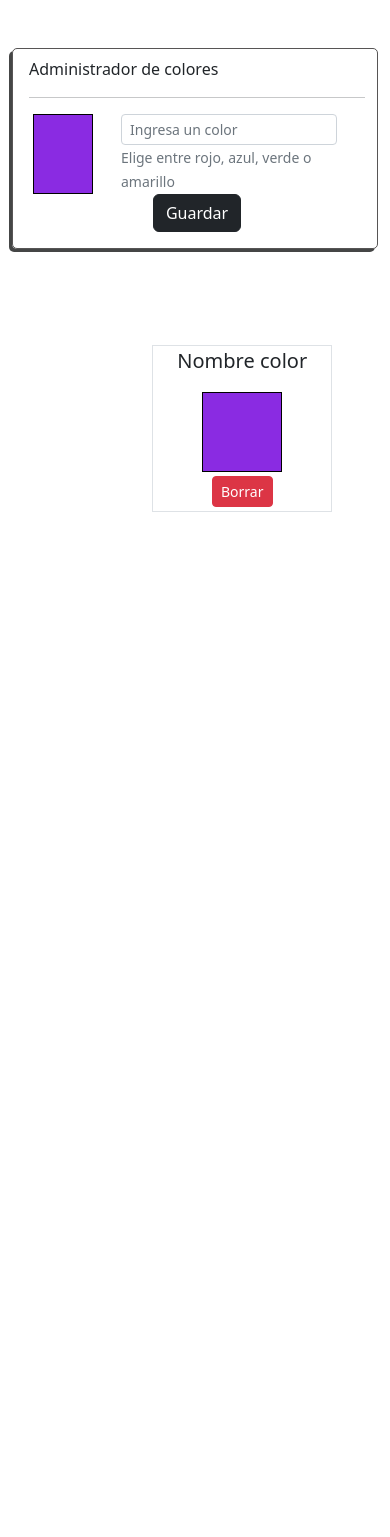
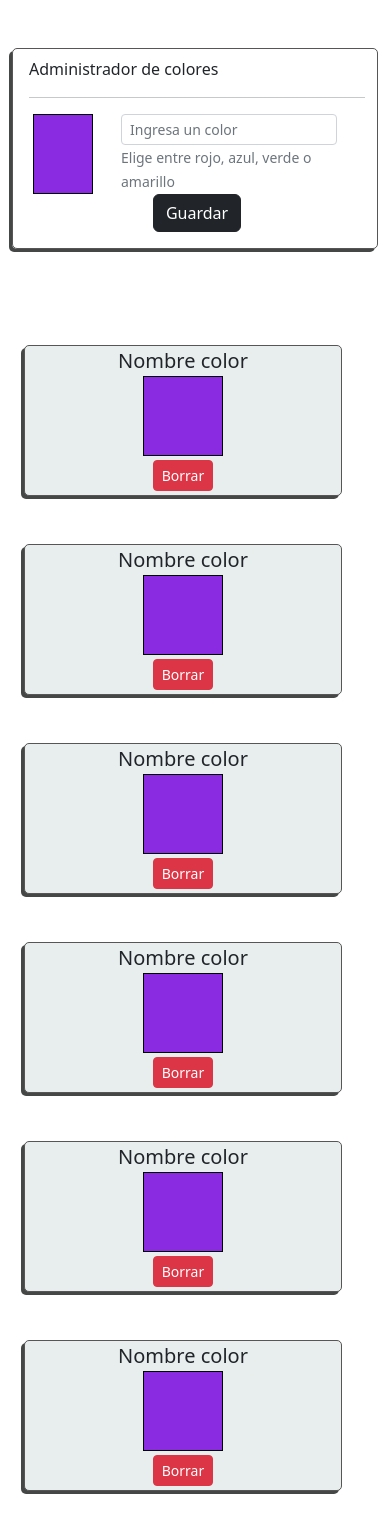
Before and after one commit to agustines82/TpReact6-paletaColores, a React (Create React App) app: page / in a window 390 px wide. Shown: the top 1537 px of the page. Before the commit the page ends 844 px from the top, so only its background shows below. Built offline with nearby package versions, Linux system fonts and the light colour scheme.

Commit message:
maquetado del proyecto completamente responsive

```diff
--- a/src/App.css
+++ b/src/App.css
@@ -9,6 +9,9 @@ form {
     border: thin solid black;
     background-color: blueviolet;
 }
-.w-20 {
-    width: 180px;
+.cardColor {
+    background-color: rgb(232, 238, 238);
+    border: thin solid #575555;
+    box-shadow: -3px 3px rgb(69, 70, 70);
+    border-radius: 5px;
 }
--- a/src/components/Color.jsx
+++ b/src/components/Color.jsx
@@ -1,11 +1,90 @@
 import React from "react";
 import Button from "react-bootstrap/Button";
+import "../App.css";
 const Color = () => {
     return (
         <>
-            <div className="col-3 mt-5">
-                <article className="d-flex flex-column border justify-content-center align-items-center w-20">
-                    <p className="lead">Nombre color</p>
+            <div className="col-12 col-md-4 col-lg-3 mt-5">
+                <article className="d-flex flex-column align-items-center cardColor">
+                    <p className="lead m-0">Nombre color</p>
+                    <aside>
+                        <div className="muestra"></div>
+                    </aside>
+                    <aside className="my-1">
+                        <Button variant="danger" type="submit" size="sm">
+                            Borrar
+                        </Button>
+                    </aside>
+                </article>
+            </div>
+            <div className="col-12 col-md-4 col-lg-3 mt-5">
+                <article className="d-flex flex-column align-items-center cardColor">
+                    <p className="lead m-0">Nombre color</p>
+                    <aside>
+                        <div className="muestra"></div>
+                    </aside>
+                    <aside className="my-1">
+                        <Button variant="danger" type="submit" size="sm">
+                            Borrar
+                        </Button>
+                    </aside>
+                </article>
+            </div>
+            <div className="col-12 col-md-4 col-lg-3 mt-5">
+                <article className="d-flex flex-column align-items-center cardColor">
+                    <p className="lead m-0">Nombre color</p>
+                    <aside>
+                        <div className="muestra"></div>
+                    </aside>
+                    <aside className="my-1">
+                        <Button variant="danger" type="submit" size="sm">
+                            Borrar
+                        </Button>
+                    </aside>
+                </article>
+            </div>
+            <div className="col-12 col-md-4 col-lg-3 mt-5">
+                <article className="d-flex flex-column align-items-center cardColor">
+                    <p className="lead m-0">Nombre color</p>
+                    <aside>
+                        <div className="muestra"></div>
+                    </aside>
+                    <aside className="my-1">
+                        <Button variant="danger" type="submit" size="sm">
+                            Borrar
+                        </Button>
+                    </aside>
+                </article>
+            </div>
+            <div className="col-12 col-md-4 col-lg-3 mt-5">
+                <article className="d-flex flex-column align-items-center cardColor">
+                    <p className="lead m-0">Nombre color</p>
+                    <aside>
+                        <div className="muestra"></div>
+                    </aside>
+                    <aside className="my-1">
+                        <Button variant="danger" type="submit" size="sm">
+                            Borrar
+                        </Button>
+                    </aside>
+                </article>
+            </div>
+            <div className="col-12 col-md-4 col-lg-3 mt-5">
+                <article className="d-flex flex-column align-items-center cardColor">
+                    <p className="lead m-0">Nombre color</p>
+                    <aside>
+                        <div className="muestra"></div>
+                    </aside>
+                    <aside className="my-1">
+                        <Button variant="danger" type="submit" size="sm">
+                            Borrar
+                        </Button>
+                    </aside>
+                </article>
+            </div>
+            <div className="col-12 col-md-4 col-lg-3 mt-5">
+                <article className="d-flex flex-column align-items-center cardColor">
+                    <p className="lead m-0">Nombre color</p>
                     <aside>
                         <div className="muestra"></div>
                     </aside>
```
